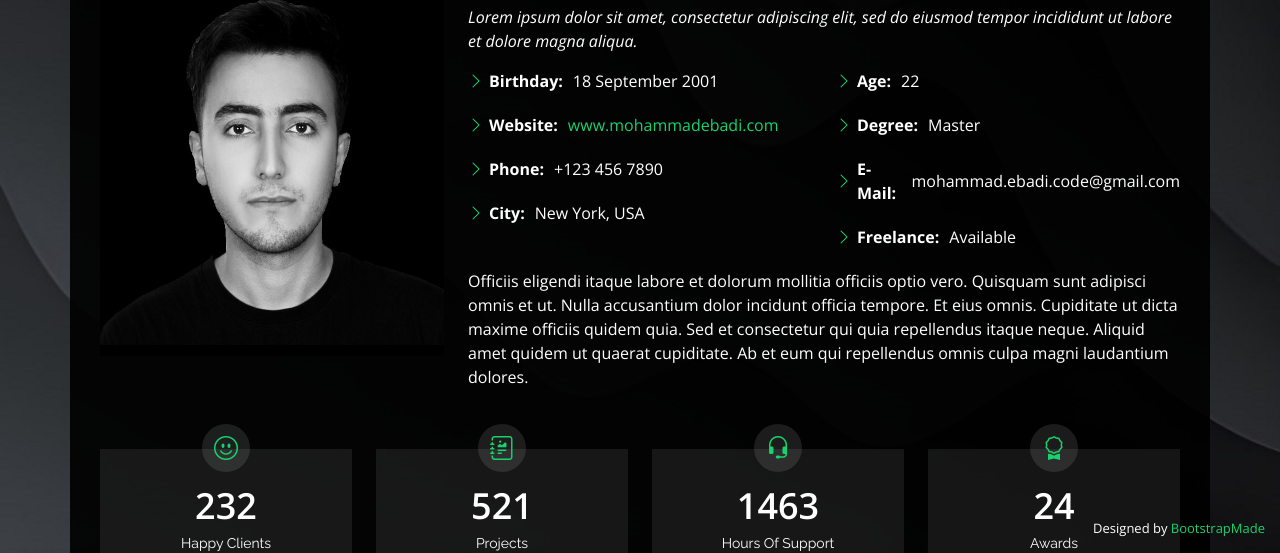
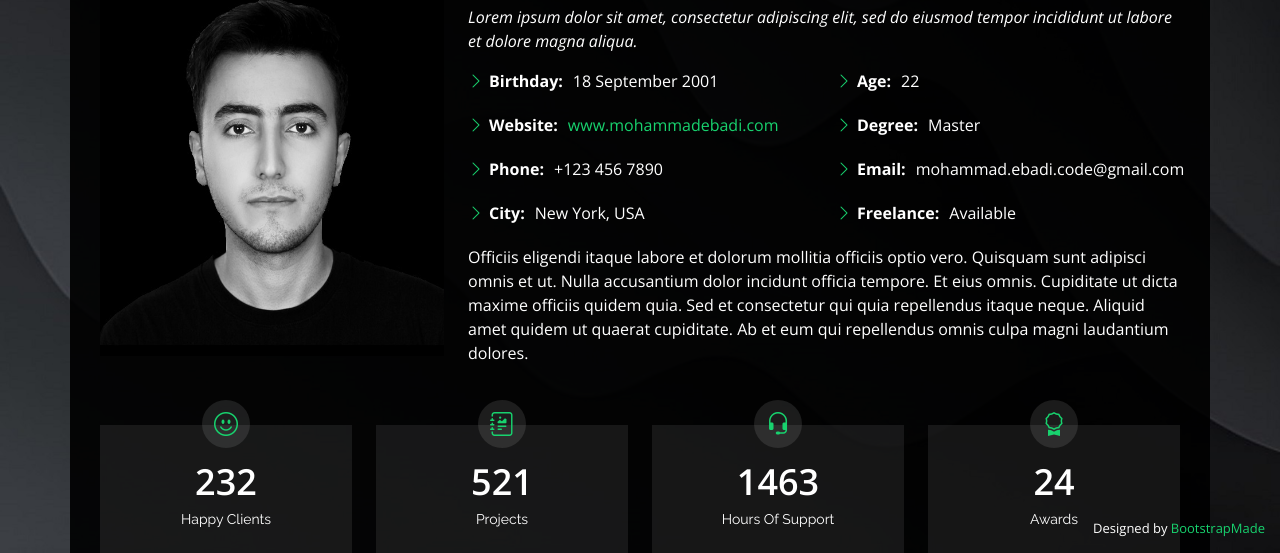
Before and after one commit to mohammad-ebadi/mohammad-ebadi.github.io, a plain HTML site: page index.html in a window 1280 px wide. Both pictures are taken after a click on the link "About". Shown: the part 247-800 px from the top of the page. Drawn offline with nearby package versions, Linux system fonts and the light colour scheme.

Commit message:
Update index.html

```diff
--- a/index.html
+++ b/index.html
@@ -104,7 +104,7 @@
               <ul>
                 <li><i class="bi bi-chevron-right"></i> <strong>Age:</strong> <span>22</span></li>
                 <li><i class="bi bi-chevron-right"></i> <strong>Degree:</strong> <span>Master</span></li>
-                <li><i class="bi bi-chevron-right"></i> <strong>E-Mail:</strong> <span>mohammad.ebadi.code@gmail.com</span></li>
+                <li><i class="bi bi-chevron-right"></i> <strong>Email:</strong> <span>mohammad.ebadi.code@gmail.com</span></li>
                 <li><i class="bi bi-chevron-right"></i> <strong>Freelance:</strong> <span>Available</span></li>
               </ul>
             </div>
```
